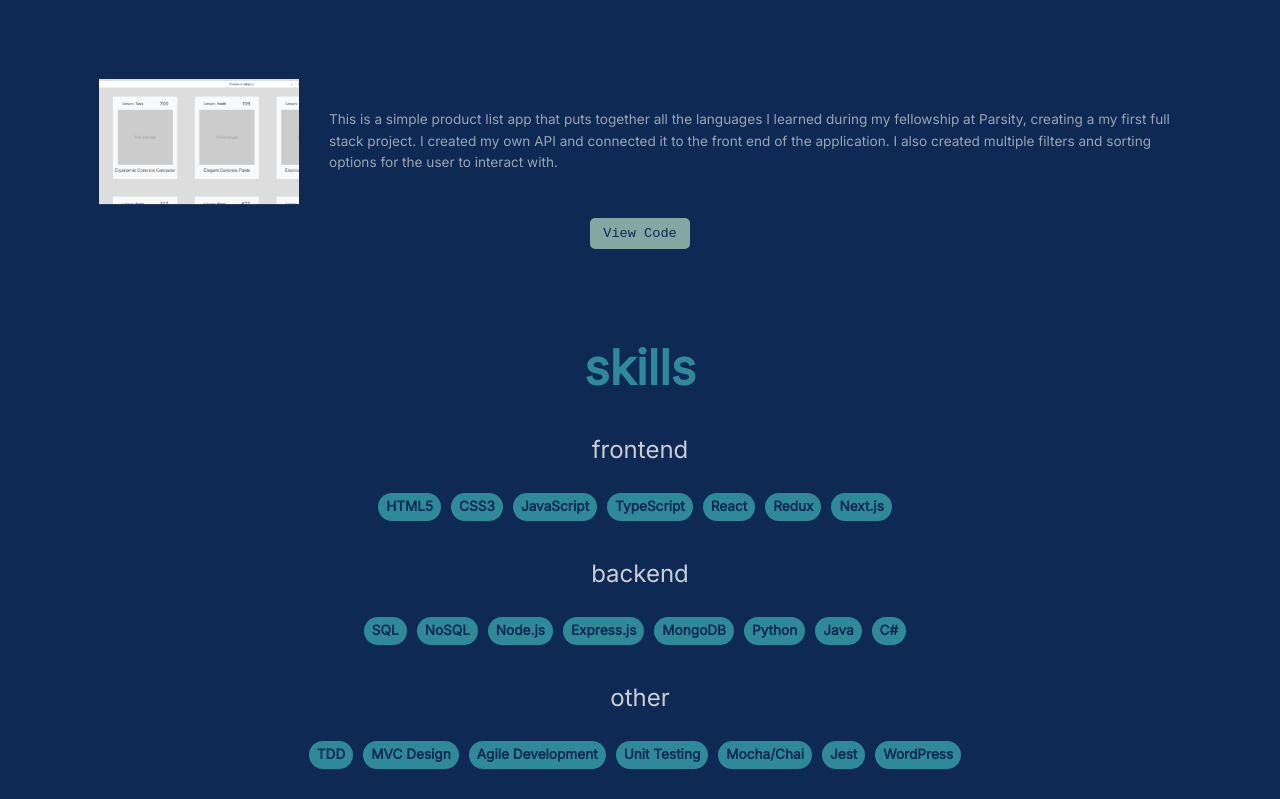
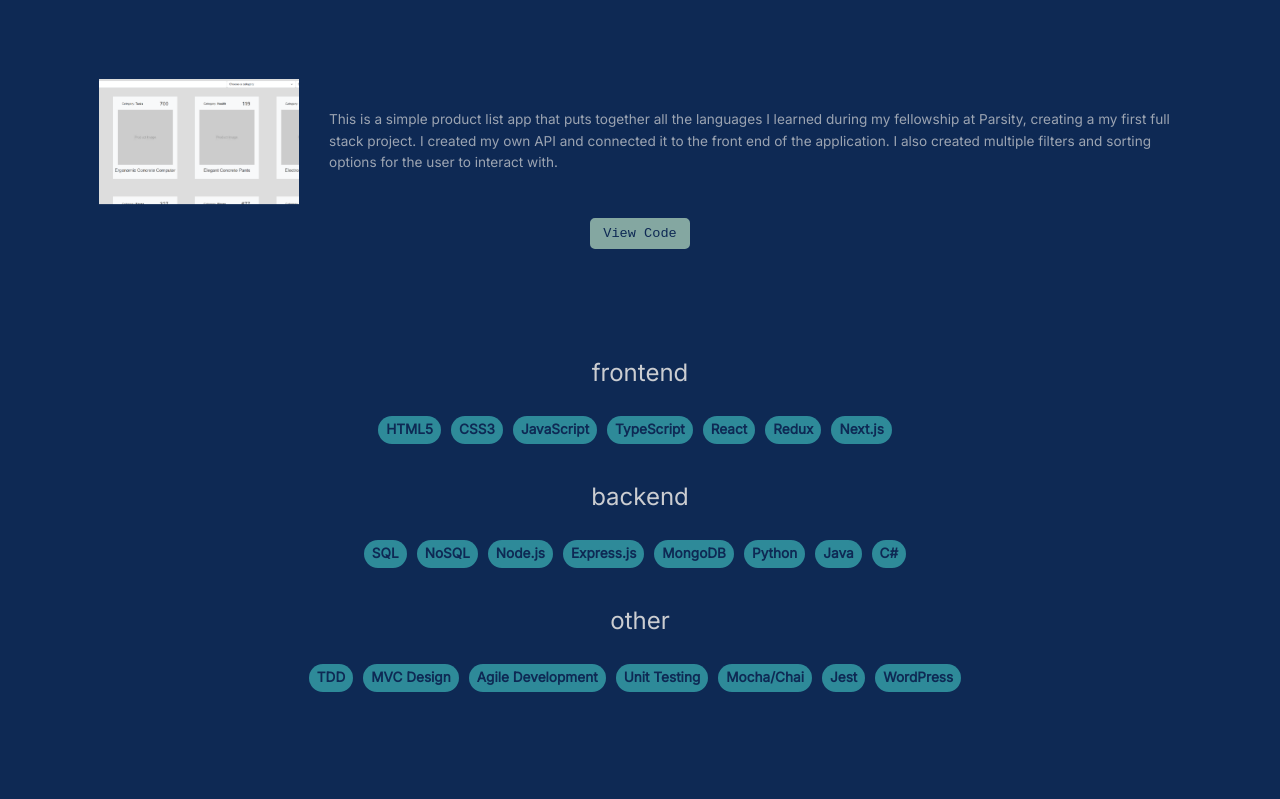
Before and after one commit to AdamC7313/portfolio-site, a Next.js app: page / in a window 1280 px wide. Shown: the part 2236-3035 px from the top of the page. After the commit the page ends 2958 px from the top, so only its background shows below. Built offline with nearby package versions, Linux system fonts and the light colour scheme.

Commit message:
Take out headline in skills

```diff
--- a/app/components/skills/skills.js
+++ b/app/components/skills/skills.js
@@ -4,7 +4,6 @@ import "./skills.css";
 const Skills = () => {
   return (
     <div className="skills-container" id="skills">
-      <h2 className="skills-title">skills</h2>
       <h3 className="skill-subhead">frontend</h3>
       <div className="skill-bucket">
         <span className="skill-item">HTML5</span>
```
